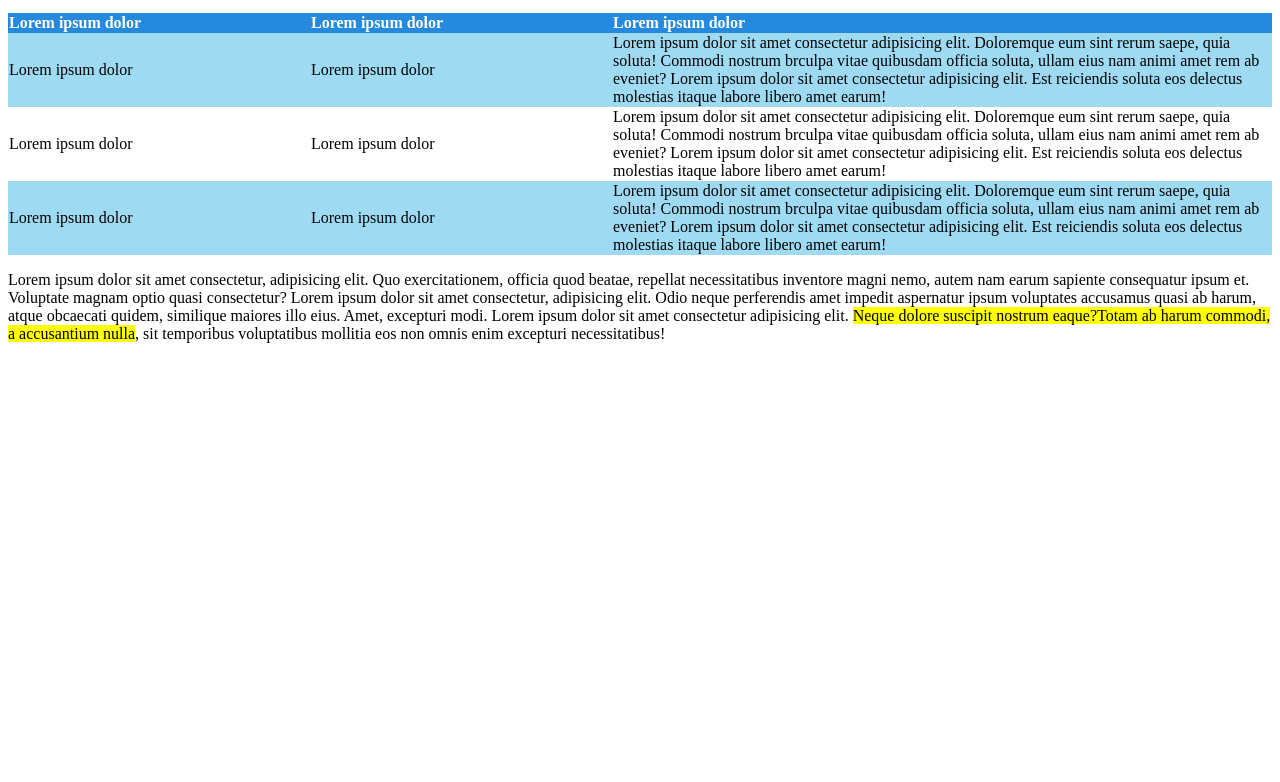
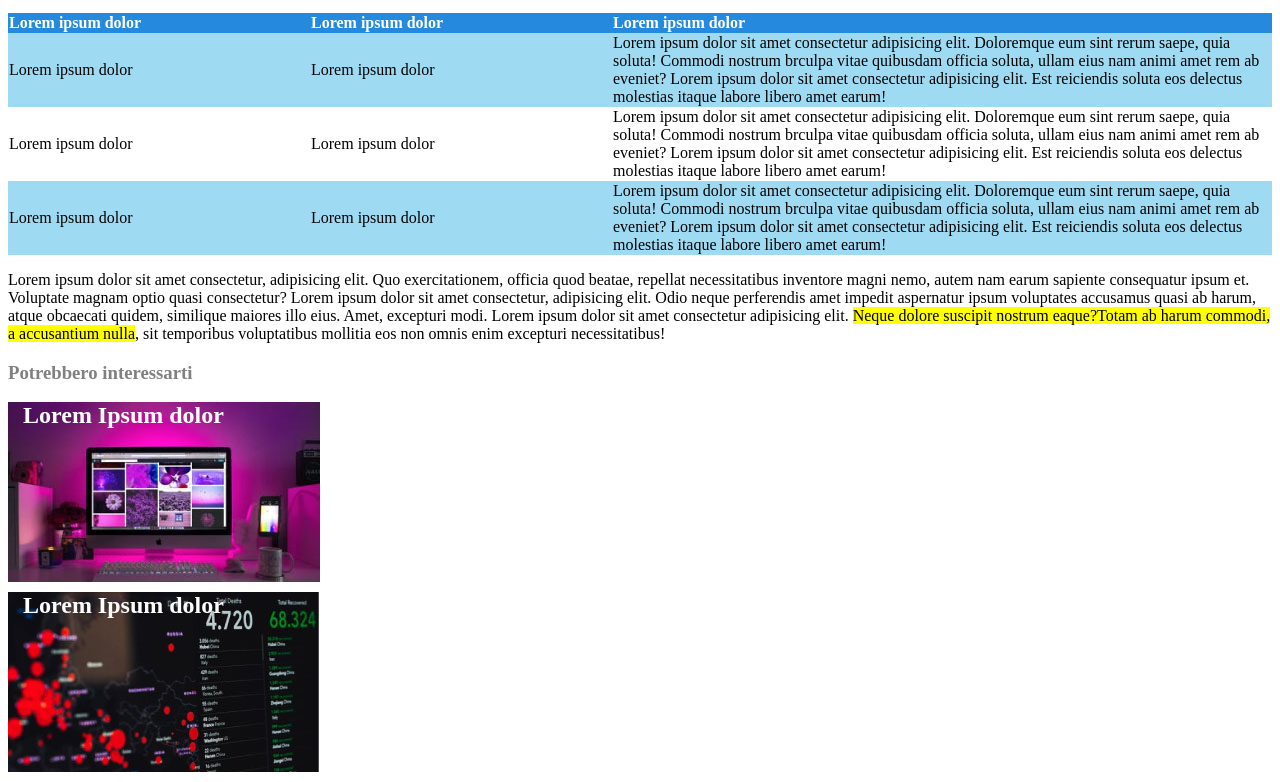
Before and after one commit to MarcoRomanohub/html-css-booleaner, a plain HTML site: page index.html in a window 1280 px wide. Shown: the part 1052-1834 px from the top of the page. Before the commit the page ends 1411 px from the top, so only its background shows below. Drawn offline with Linux system fonts and the light colour scheme.

Commit message:
[add]content to body (footer) and css

```diff
--- a/css/main.css
+++ b/css/main.css
@@ -64,3 +64,30 @@ table .big-element{
 table .blu-row{
   background-color: rgba(19, 167, 226, 0.406);
 }
+
+footer h3{
+  color: gray;
+}
+
+footer div {
+  margin-bottom: 10px;
+}
+
+.footer-image{
+  background-image: url(../img/monitor.jpg);
+  background-repeat: no-repeat;
+  height: 180px;
+  }
+
+  .footer-image2{
+    background-image: url(../img/graph.jpg);
+    background-repeat: no-repeat;
+    height: 180px;
+    }
+
+    span.bianco{
+      color: white;
+      font-size: x-large;
+      font-weight: bold;
+      margin-left: 15px;
+    }
--- a/index.html
+++ b/index.html
@@ -73,7 +73,13 @@
   </main>
 
   <footer>
-
+    <h3>Potrebbero interessarti</h3>
+    <div class="footer-image">
+      <span class="bianco">Lorem Ipsum dolor</span>
+    </div>
+    <div class="footer-image2">
+      <span class="bianco">Lorem Ipsum dolor</span>
+    </div>
   </footer>
 
 </body>
```
